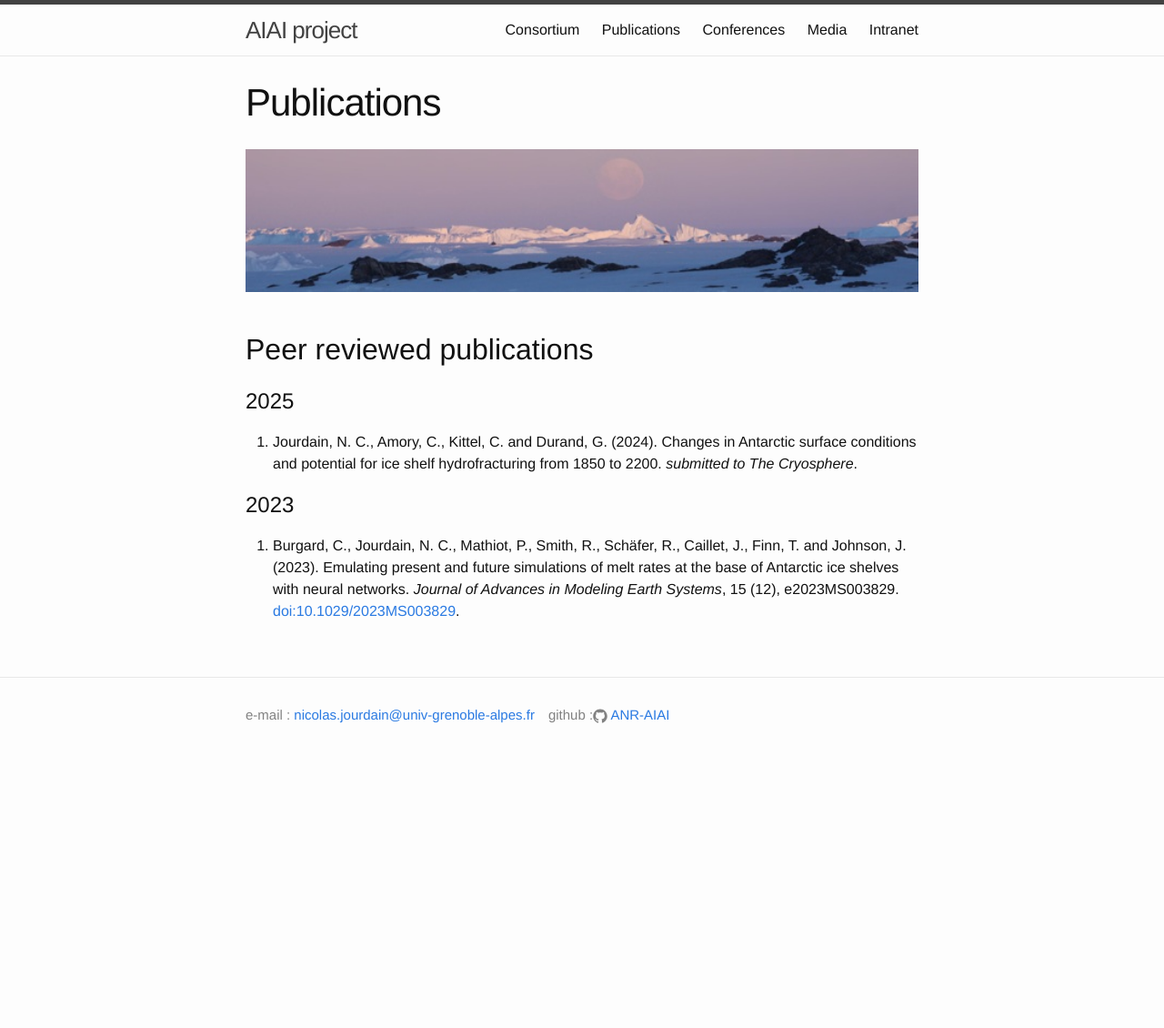
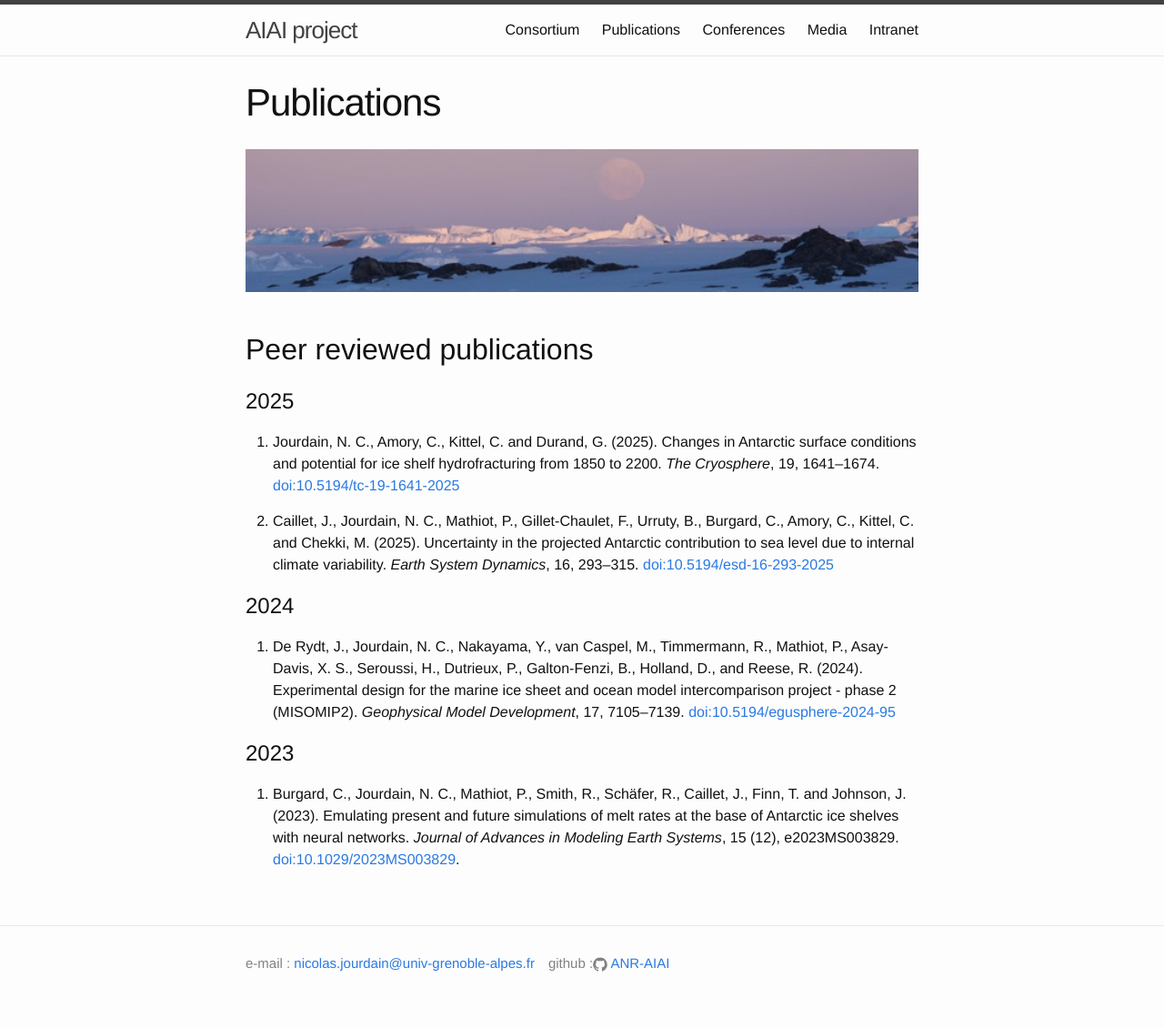
Before and after one commit to ANR-AIAI/ANR-AIAI.github.io, a Jekyll site: the page built from publications.md, in a window 1280 px wide. Shown: the whole page at 91% size. Built offline with Jekyll 4.4.1, drawn with Linux system fonts in a browser that asks for light colours; before the commit the page ends 900 px from its top, so only the background shows below that.

Commit message:
entire website update

```diff
--- a/publications.md
+++ b/publications.md
@@ -14,7 +14,13 @@ permalink: /publications/
 
 # 2025
 
-2. Jourdain, N. C., Amory, C., Kittel, C. and Durand, G. (2024). Changes in Antarctic surface conditions and potential for ice shelf hydrofracturing from 1850 to 2200. _submitted to The Cryosphere_.
+4. Jourdain, N. C., Amory, C., Kittel, C. and Durand, G. (2025). Changes in Antarctic surface conditions and potential for ice shelf hydrofracturing from 1850 to 2200. _The Cryosphere_, 19, 1641–1674. [doi:10.5194/tc-19-1641-2025](https://doi.org/10.5194/tc-19-1641-2025)
+
+3. Caillet, J., Jourdain, N. C., Mathiot, P., Gillet-Chaulet, F., Urruty, B., Burgard, C., Amory, C., Kittel, C. and Chekki, M. (2025). Uncertainty in the projected Antarctic contribution to sea level due to internal climate variability. _Earth System Dynamics_, 16, 293–315. [doi:10.5194/esd-16-293-2025](https://doi.org/10.5194/esd-16-293-2025)
+
+# 2024
+
+2. De Rydt, J., Jourdain, N. C., Nakayama, Y., van Caspel, M., Timmermann, R., Mathiot, P., Asay-Davis, X. S., Seroussi, H., Dutrieux, P., Galton-Fenzi, B., Holland, D., and Reese, R. (2024). Experimental design for the marine ice sheet and ocean model intercomparison project - phase 2 (MISOMIP2). _Geophysical Model Development_, 17, 7105–7139. [doi:10.5194/egusphere-2024-95](https://doi.org/10.5194/egusphere-2024-95)
 
 # 2023
 
```
Also changed, not shown: _posts/2025-05-27-joint_ISClim-AIAI_meeting.md (added, +16 -0 lines), conferences.md (+2 -0 lines), consortium.md (+6 -0 lines).
